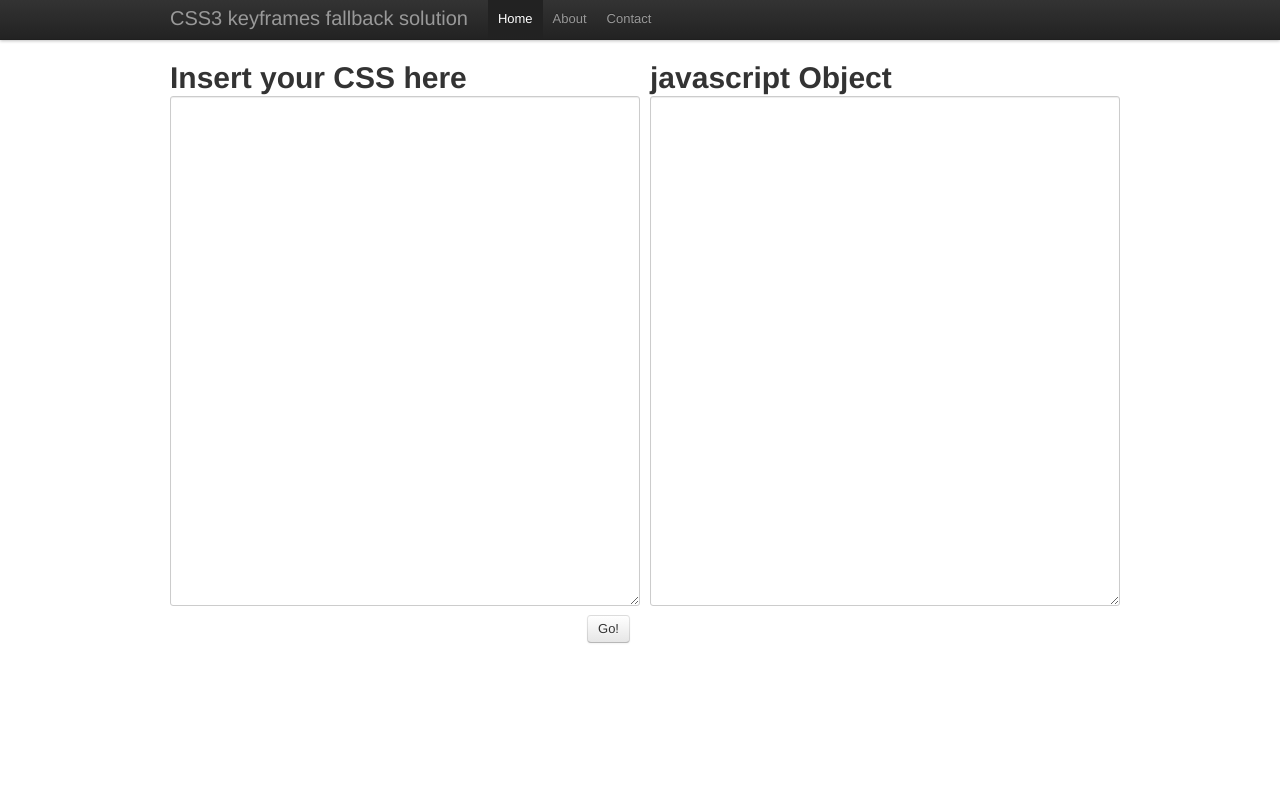
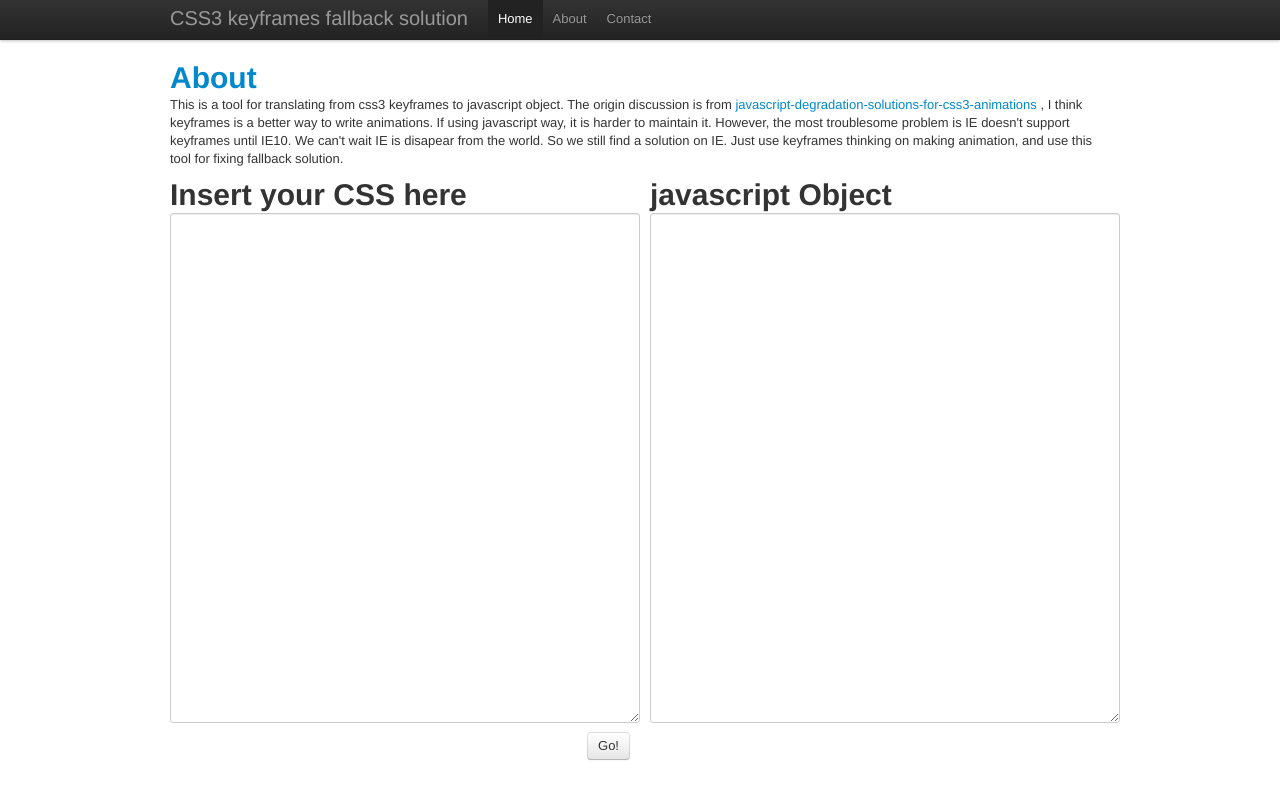
Before and after one commit to blackbing/css3keyframesSolution, a plain HTML site: page index.html in a window 1280 px wide. Drawn offline with nearby package versions, Linux system fonts and the light colour scheme; files whose address does not match are found by name.

Commit message:
add aboutme

```diff
--- a/index.html
+++ b/index.html
@@ -4,7 +4,7 @@
 <meta charset="utf-8">
 <meta name="author" content="">
 <meta name="created" content="2012-08-16">
-<meta name="modified" content="Sat 18 Aug 2012 10:46:28 AM EDT">
+<meta name="modified" content="Sat 18 Aug 2012 11:51:47 AM EDT">
 <title> CSS3 keyframes solution</title>
 <link rel="stylesheet" href="./stylesheets//bootstrap.min.css">
 <link rel="stylesheet" id="appendCSS" href="./stylesheets//style.css">
@@ -45,6 +45,13 @@ textarea{
     </div>
 
     <div class="container">
+      <h1><a name="about">About</a></h1>
+      <p>
+        This is a tool for translating from css3 keyframes to javascript object. The origin discussion is from <a href="http://stackoverflow.com/questions/6048167/javascript-degradation-solutions-for-css3-animations">javascript-degradation-solutions-for-css3-animations</a>
+        , I think keyframes is a better way to write animations. If using javascript way, it is harder to maintain it. However, the most troublesome problem is IE doesn't support keyframes until IE10. We can't wait IE is disapear from the world. So we still find a solution on IE.
+        Just use keyframes thinking on making animation, and use this tool for fixing fallback solution.
+
+      </p>
 
       <div class="row">
         <div class="span6">
@@ -58,7 +65,9 @@ textarea{
         </div>
       </div>
 
+
     </div> <!-- /container -->
+
 
     <script src="https://ajax.googleapis.com/ajax/libs/jquery/1.7.1/jquery.min.js"></script>
     <script>
```
